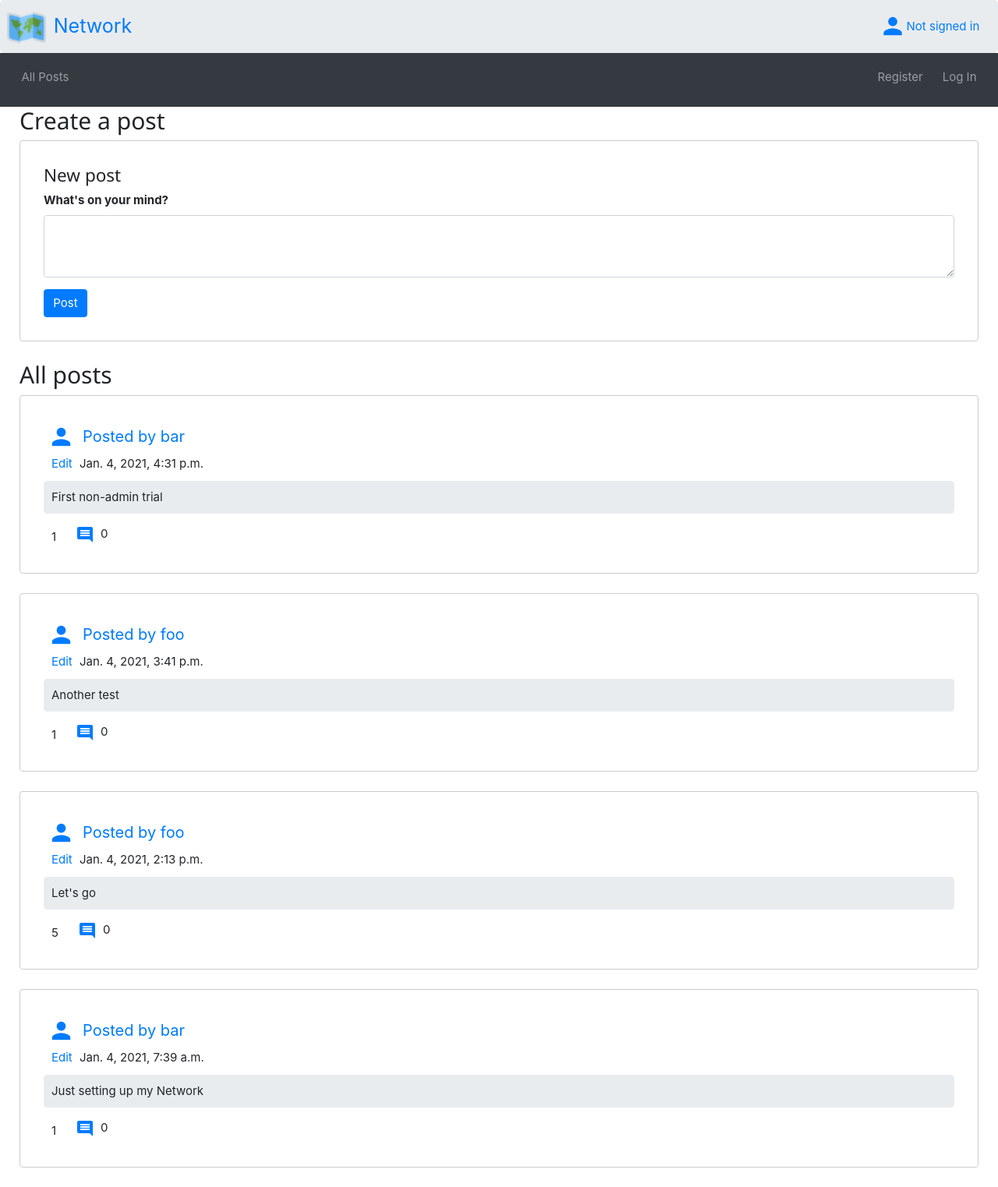
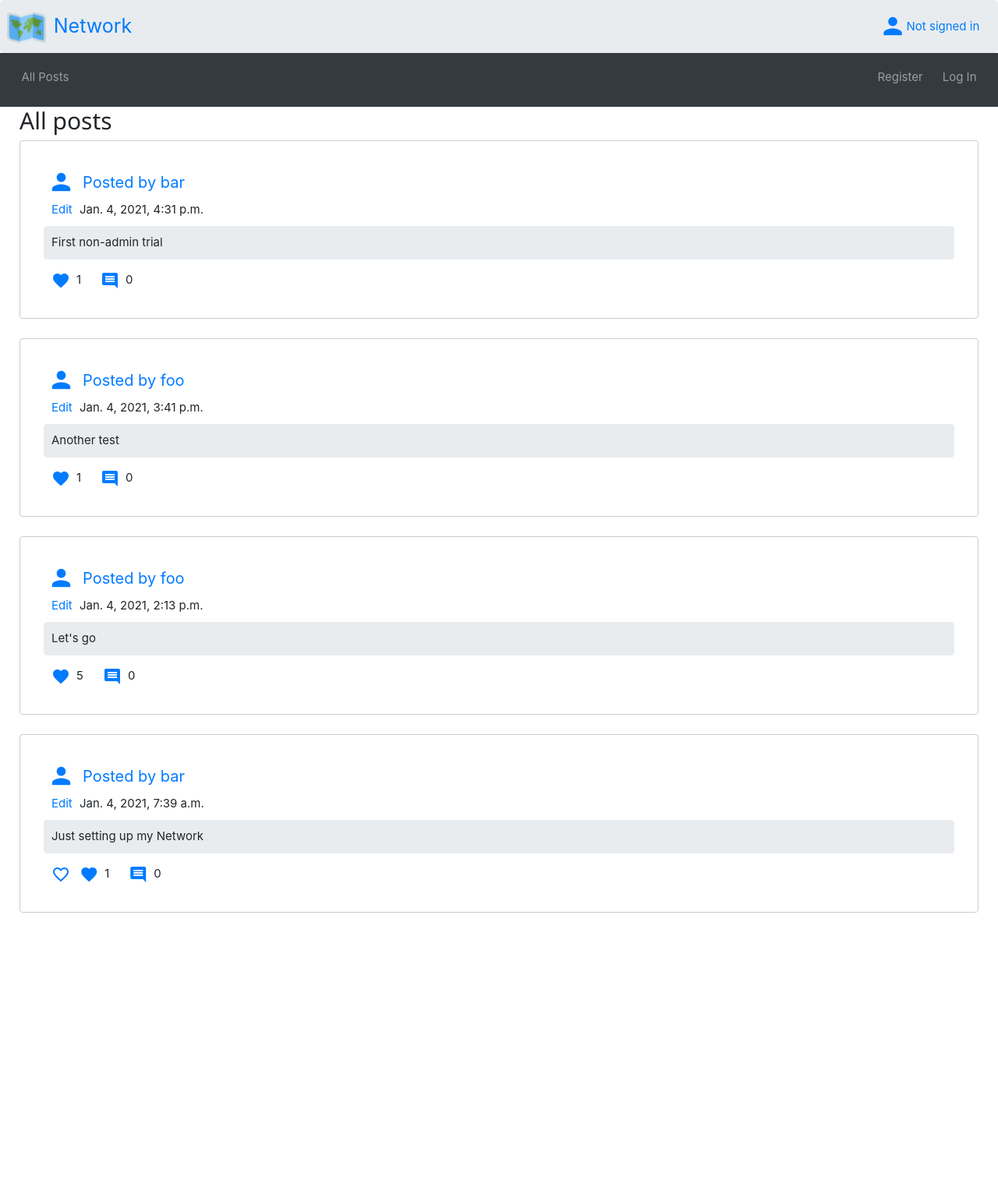
Before and after one commit to saadmarwan16/Network, a Django app: page / in a window 1280 px wide. Shown: the whole page at 78% size. After the commit the page ends 1171 px from the top, so only its background shows below. Run offline with Django 3.2, Linux system fonts and the light colour scheme; data comes from the database, SQL or seed files in the repository; both versions use the stored data as it was after the commit; data that the repository does not hold is empty; some libraries are stand-ins or nearby versions.

Commit message:
HTML rendering

```diff
--- a/project4/network/static/network/scripts/like.js
+++ b/project4/network/static/network/scripts/like.js
@@ -1,11 +1,11 @@
 function isLiked(post) {
     const statusContainer = document.querySelector(`#like${post.id}`);
 
-    const unLikeLink = document.createElement('a');
-    unLikeLink.className = 'unlike-link';
+    // const unLikeLink = document.createElement('a');
+    // unLikeLink.className = 'unlike-link';
 
-    const likeLink = document.createElement('a');
-    likeLink.className = 'like-link';
+    // const likeLink = document.createElement('a');
+    // likeLink.className = 'like-link';
 
     // Send a POST request to know whether user has liked this post
     fetch('/like', {
@@ -18,32 +18,36 @@ function isLiked(post) {
     .then(result => {
 
         // Create an unlike icon and add it to the DOM
-        const unLike = document.createElement('i');
-        unLike.className = 'material-icons unliked';
-        unLike.title = 'Like';
-        unLike.innerText = 'favorite_border';
-        unLikeLink.append(unLike);
-        statusContainer.append(unLikeLink);
+        // const unLike = document.createElement('i');
+        // unLike.className = 'material-icons unliked';
+        // unLike.title = 'Like';
+        // unLike.innerText = 'favorite_border';
+        // unLikeLink.append(unLike);
+        // statusContainer.append(unLikeLink);
 
         // Creat a like icon and add it to the DOM
-        const like = document.createElement('i');
-        like.className = 'material-icons liked';
-        like.title = 'Unlike';
-        like.innerText = 'favorite';
-        likeLink.append(like);
-        statusContainer.append(likeLink);
+        // const like = document.createElement('i');
+        // like.className = 'material-icons liked';
+        // like.title = 'Unlike';
+        // like.innerText = 'favorite';
+        // likeLink.append(like);
+        // statusContainer.append(likeLink);
+
+        console.log(result);
 
         // Give user and unlike option if the user already liked this post
         if (result.liked) {
 
             // Show the unlike icon and hide the like icon
-            unLikeLink.style.display = 'none';
-            likeLink.style.display = 'block';
+            document.querySelector(`#unlike-icon${post.id}`).style.display = 'none';
+            document.querySelector(`#like-icon${post.id}`).style.display = 'block';
+            // likeLink.style.display = 'block';
         } else {
 
             // Show the like icon and hide the unlike icon
-            likeLink.style.display = 'none';
-            unLikeLink.style.display = 'block';
+            // likeLink.style.display = 'none';
+            document.querySelector(`#like-icon${post.id}`).style.display = 'none';
+            document.querySelector(`#unlike-icon${post.id}`).style.display = 'block';
         }
     })
 
--- a/project4/network/templates/network/index.html
+++ b/project4/network/templates/network/index.html
@@ -8,6 +8,7 @@
 {% endblock %}
 
 {% block body %}
+    {% if user.is_authenticated %}
         <h2>Create a post</h2>
         <div class="jumbotron new-post-jumbotron">
             <h4>New post</h4>
@@ -21,6 +22,7 @@
                 <button type="submit" class="btn btn-primary">Post</button>
             </form>
         </div>
+    {% endif %}
 
     <h2>All posts</h2>
     {% for post in posts %}
@@ -39,7 +41,14 @@
 
             <div class="likes-comments">
                 <span class="likes">
-                    <span class="like-status" id="like{{ post.id }}"></span>
+                    <span class="like-status" id="like{{ post.id }}">
+                        <a class="unlike-link" id="unlike-icon{{ post.id }}">
+                            <i class="material-icons unliked" title="Like">favorite_border</i>
+                        </a>
+                        <a class="like-link" id="like-icon{{ post.id }}">
+                            <i class="material-icons liked" title="Unlike">favorite</i>
+                        </a>
+                    </span>
                     <span class="num-of-likes" id="num-like{{ post.id }}"></span>
                 </span>
                 <span class="comments">
--- a/project4/network/templates/network/layout.html
+++ b/project4/network/templates/network/layout.html
@@ -65,9 +65,9 @@
                         <li class="nav-item logout">
                             <a class="nav-link" href="{% url 'logout' %}">Log Out</a>
                         </li>
-                        <li class="nav-item settings">
+                        <!-- <li class="nav-item settings">
                             <a class="nav-link" href="#">Settings</a>
-                        </li>
+                        </li> -->
                     {% else %}
                         <li class="nav-item login">
                             <a class="nav-link" href="{% url 'login' %}">Log In</a>
--- a/project4/network/views.py
+++ b/project4/network/views.py
@@ -37,8 +37,9 @@ def like(request):
     if request.method == 'POST':
         data = JSONParser().parse(request)
         post = Post.objects.get(pk=data["post_id"])
+        print(post)
         try:
-            likes = Like.objects.get(post=post, user=request.user)
+            likes = Like.objects.get(post=post)
             return JsonResponse({"liked": likes.is_liked})
         except Like.DoesNotExist:
             return JsonResponse({"liked": False})
```
Also changed, not shown: project4/db.sqlite3. Lines whose indentation alone changed are shown as unchanged.
